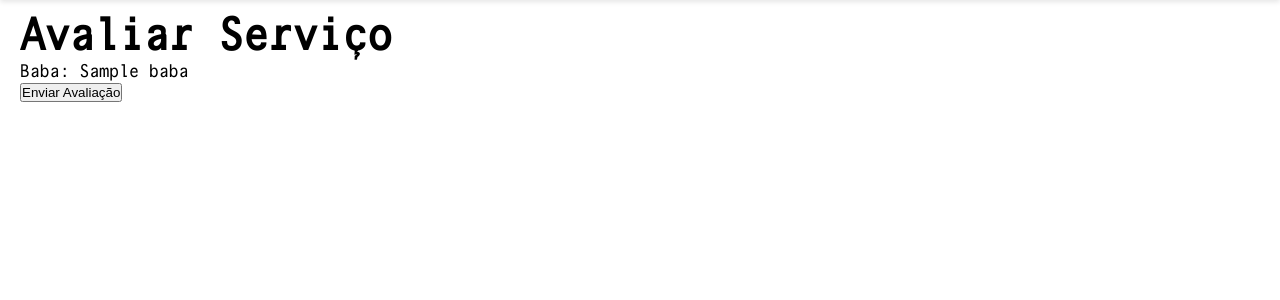
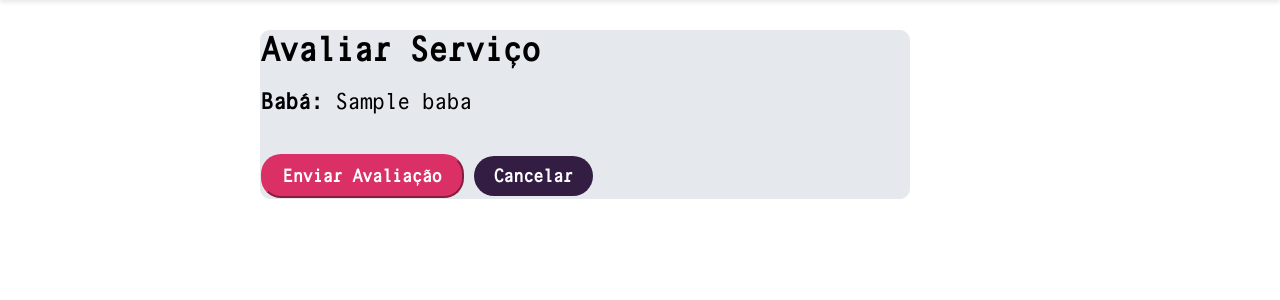
Before and after one commit to Robertt-S/India---Babacare, a Django app: template BabaCare/feedback/templates/feedback/give_feedback_page.html in a window 1280 px wide. Shown: the part 70-370 px from the top of the page. Run offline with Django 5.2, Linux system fonts and the light colour scheme; the template is opened without the code that fills it: most values are stand-ins (such as "Sample title", 1, 10 or a date in 2020).

Commit message:
url do feed + front

```diff
--- a/BabaCare/feedback/forms.py
+++ b/BabaCare/feedback/forms.py
@@ -11,6 +11,6 @@ class FeedbackForms (ModelForm):
         fields = ["title", "score", "description"]
         labels={
             "title": "Título da Avaliação",
-            "score": "Nota",
+            "score": "Nota (0 - 5)",
             "description": "Avaliação"
         }
--- a/BabaCare/feedback/templates/feedback/give_feedback_page.html
+++ b/BabaCare/feedback/templates/feedback/give_feedback_page.html
@@ -1,12 +1,28 @@
 {% extends 'layout.html' %}
+{% load static %}
+
+{% block title %}
+    Avaliar Serviço
+{% endblock %}
 
 {% block content %}
-  <h2>Avaliar Serviço</h2>
-  <p>Baba: {{ contract.baba.nome }}</p>
-
-  <form method="post">
-    {% csrf_token %}
-    {{ form.as_p }}
-    <button type="submit">Enviar Avaliação</button>
-  </form>
+    <div class="container mt-5 d-flex justify-content-center">
+        <div class="p-5 rounded shadow-lg" style="max-width: 650px; background-color: #e5e9ee; border-radius: 10px; text-align: left; border: 1px solid #e5e9ee;">
+            <h2 class="text-primary" style="font-size: 30px;">Avaliar Serviço</h2>
+            <br>
+            <p style="font-size: 20px;"><strong>Babá:</strong> {{ contract.baba.nome }}</p>
+            <br>
+            <form method="post">
+                {% csrf_token %}
+                <div class="mb-3">
+                    {{ form.as_p }}
+                </div>
+                <div class="d-flex gap-3 mt-4">
+                  <br>
+                    <button type="submit" class="btn btn-primary flex-grow-1" style="background-color: #db3065; border-color: #db3065;">Enviar Avaliação</button>
+                    <a href="{% url 'home' %}" class="btn btn-secondary flex-grow-1">Cancelar</a>
+                </div>
+            </form>
+        </div>
+    </div>
 {% endblock %}
--- a/BabaCare/feedback/views.py
+++ b/BabaCare/feedback/views.py
@@ -43,7 +43,7 @@ def edit_feedback(request, contract):
         if form.is_valid():
             form.save()
             messages.success(request, 'Avaliação editada!')
-            return redirect('users:servicos_responsavel')
+            return redirect('contrato:servicos_responsavel')
 
         return render(request, 'feedback/give_feedback_page.html', {'form': form, 'contract': servico})
     #primeira avaliação
--- a/BabaCare/static/css/style.css
+++ b/BabaCare/static/css/style.css
@@ -780,7 +780,7 @@ main {
 .chat-button {
     margin-top: 1rem;
     padding: 5px 10px;
-    background-color: #0036bd;
+    background-color: #551d65;
     color: white;
     border: none;
     border-radius: 5px;
```
Also changed, not shown: BabaCare/feedback/templates/feedback/feedback_page.html (+24 -17 lines).
